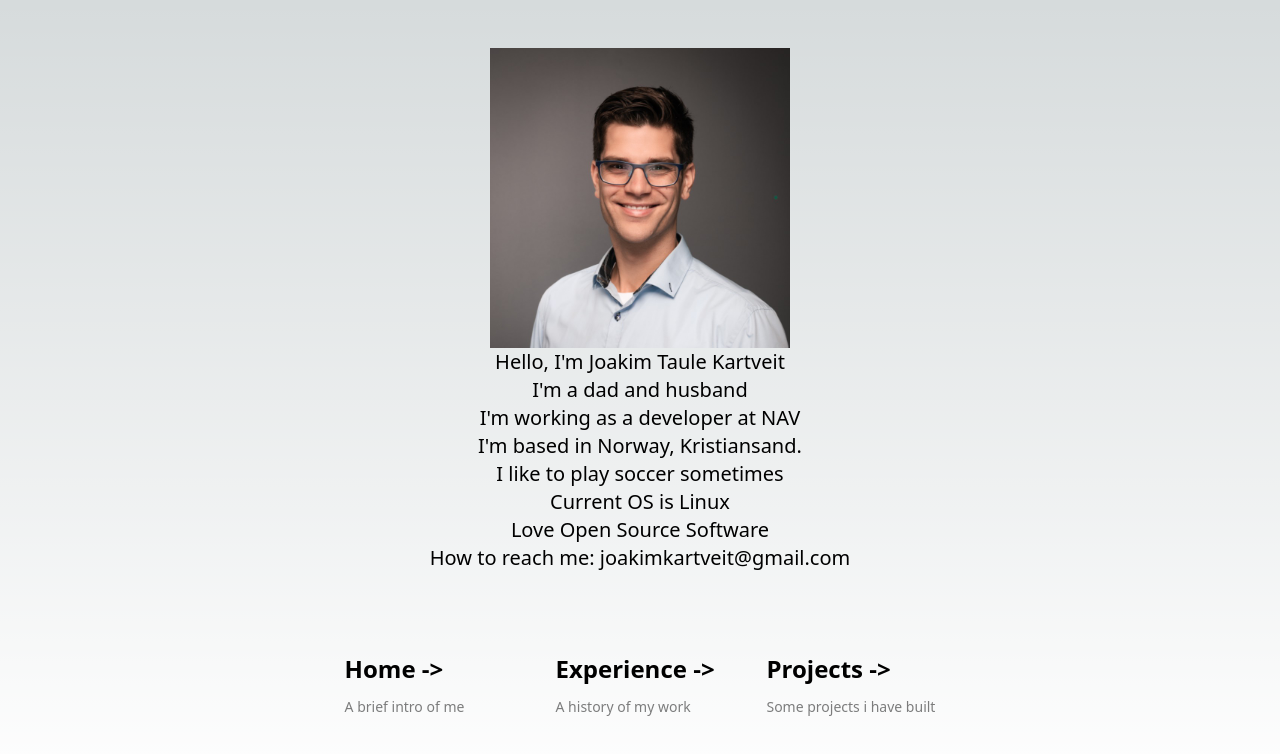
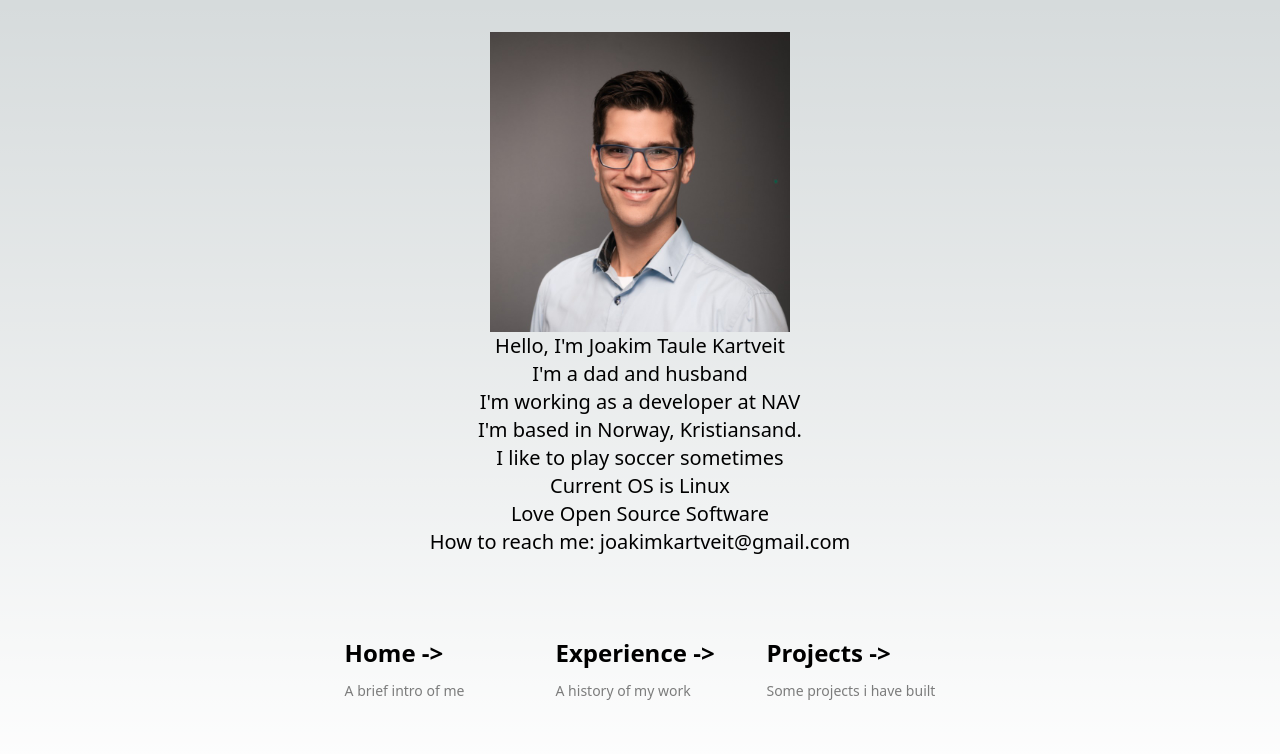
Before and after one commit to MikAoJk/MikAoJk.github.io, a Next.js app: page / in a window 1280 px wide. Shown: the top 754 px of the page. Built offline with nearby package versions, Linux system fonts and the light colour scheme.

Commit message:
Update index.tsx

```diff
--- a/src/pages/index.tsx
+++ b/src/pages/index.tsx
@@ -4,7 +4,7 @@
 
 export default function Home() {
     return (
-        <main className="flex min-h-screen flex-col items-center p-12">
+        <main className="flex min-h-screen flex-col items-center p-8">
             <div
                 className="relative flex place-items-center">
                 <Image
```
